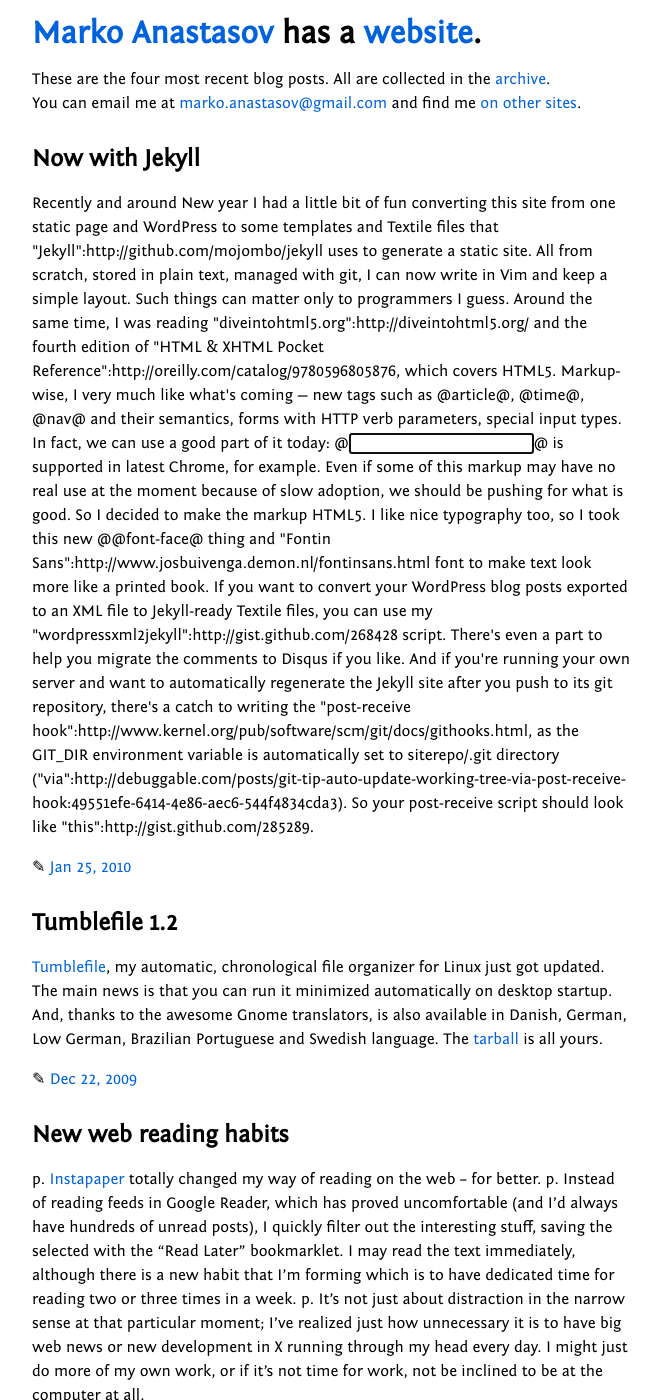
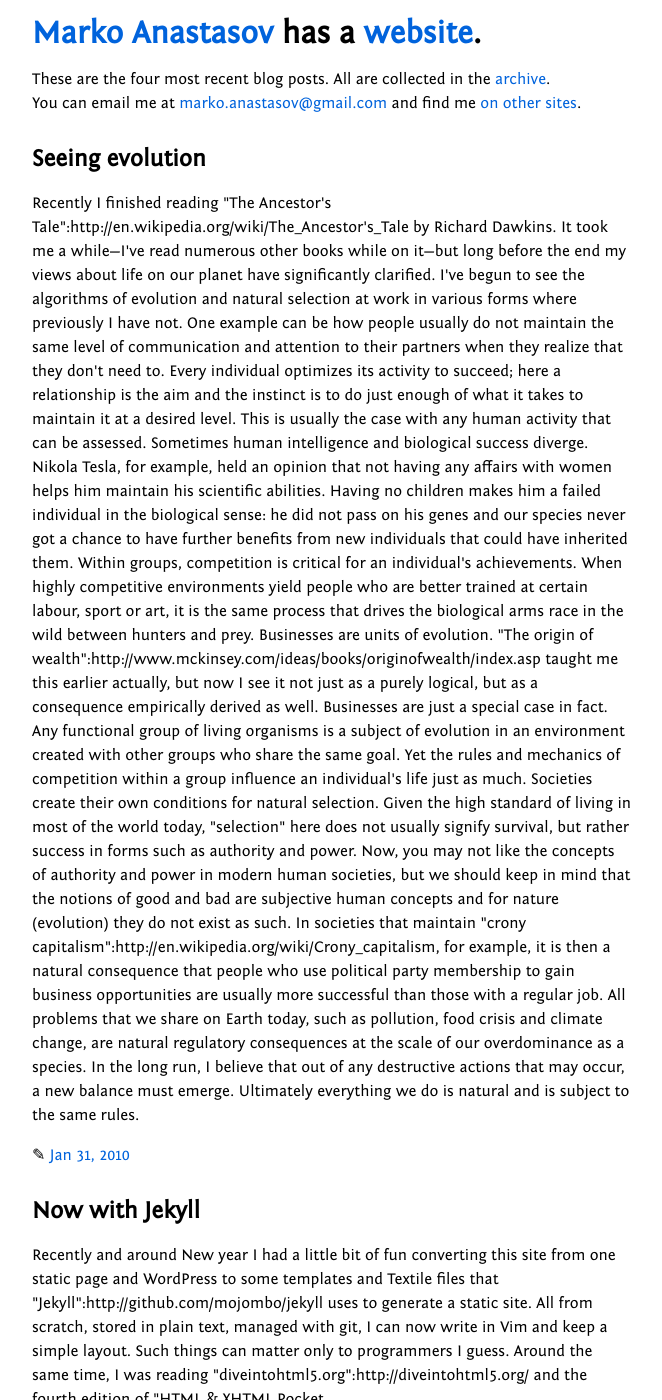
Before and after one commit to markoa/markoa.github.com, a Jekyll site: the page built from index.html, in a window 1280 px wide and 1400 px high. Shown: the whole window, without its empty margins (308-970 px from the left). Built offline with Jekyll 4.4.1, drawn with Linux system fonts in a browser that asks for light colours; some of the changed text lies outside the part shown.

Commit message:
publishing

```diff
--- a/_config.yml
+++ b/_config.yml
@@ -1,4 +1,4 @@
-#auto: true
+auto: true
 server_port: 3000
 pygments: false
 permalink: pretty
--- /dev/null
+++ b/blog/_posts/2010-01-31-seeing-evolution.textile
@@ -0,0 +1,18 @@
+---
+layout: post
+title: Seeing evolution
+---
+
+Recently I finished reading "The Ancestor's Tale":http://en.wikipedia.org/wiki/The_Ancestor's_Tale by Richard Dawkins. It took me a while&mdash;I've read numerous other books while on it&mdash;but long before the end my views about life on our planet have significantly clarified. I've begun to see the algorithms of evolution and natural selection at work in various forms where previously I have not.
+
+One example can be how people usually do not maintain the same level of communication and attention to their partners when they realize that they don't need to. Every individual optimizes its activity to succeed; here a relationship is the aim and the instinct is to do just enough of what it takes to maintain it at a desired level. This is usually the case with any human activity that can be assessed.
+
+Sometimes human intelligence and biological success diverge. Nikola Tesla, for example, held an opinion that not having any affairs with women helps him maintain his scientific abilities. Having no children makes him a failed individual in the biological sense: he did not pass on his genes and our species never got a chance to have further benefits from new individuals that could have inherited them.
+
+Within groups, competition is critical for an individual's achievements. When highly competitive environments yield people who are better trained at certain labour, sport or art, it is the same process that drives the biological arms race in the wild between hunters and prey.
+
+Businesses are units of evolution. "The origin of wealth":http://www.mckinsey.com/ideas/books/originofwealth/index.asp taught me this earlier actually, but now I see it not just as a purely logical, but as a consequence empirically derived as well. Businesses are just a special case in fact. Any functional group of living organisms is a subject of evolution in an environment created with other groups who share the same goal.
+
+Yet the rules and mechanics of competition within a group influence an individual's life just as much. Societies create their own conditions for natural selection. Given the high standard of living in most of the world today, "selection" here does not usually signify survival, but rather success in forms such as authority and power. Now, you may not like the concepts of authority and power in modern human societies, but we should keep in mind that the notions of good and bad are subjective human concepts and for nature (evolution) they do not exist as such. In societies that maintain "crony capitalism":http://en.wikipedia.org/wiki/Crony_capitalism, for example, it is then a natural consequence that people who use political party membership to gain business opportunities are usually more successful than those with a regular job.
+
+All problems that we share on Earth today, such as pollution, food crisis and climate change, are natural regulatory consequences at the scale of our overdominance as a species. In the long run, I believe that out of any destructive actions that may occur, a new balance must emerge. Ultimately everything we do is natural and is subject to the same rules.
```
Also changed, not shown: about.textile (+4 -4 lines).
